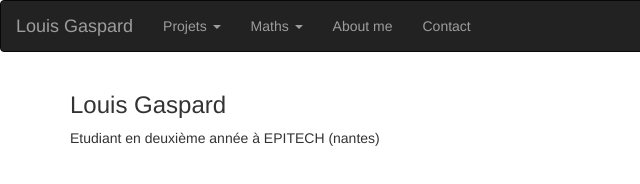
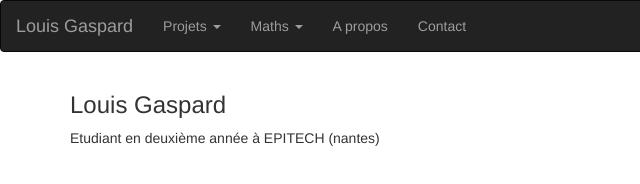
Before and after one commit to LouisGaspard/portfolio-project, a website: page html/index.html in a window 1280 px wide. Shown: the full height of the page, 0-640 px from the left. Drawn offline with nearby package versions, Linux system fonts and the light colour scheme.

Commit message:
Update header.html

```diff
--- a/html/header.html
+++ b/html/header.html
@@ -33,7 +33,7 @@
                             <li><a href="/110borwein">110borwein</a></li>
                         </ul>
                     </li>
-                <li><a href="/about">About me</a></li>
+                <li><a href="/about">A propos</a></li>
                 <li><a href="/contact">Contact</a></li>
             </ul>
         </div>
```
